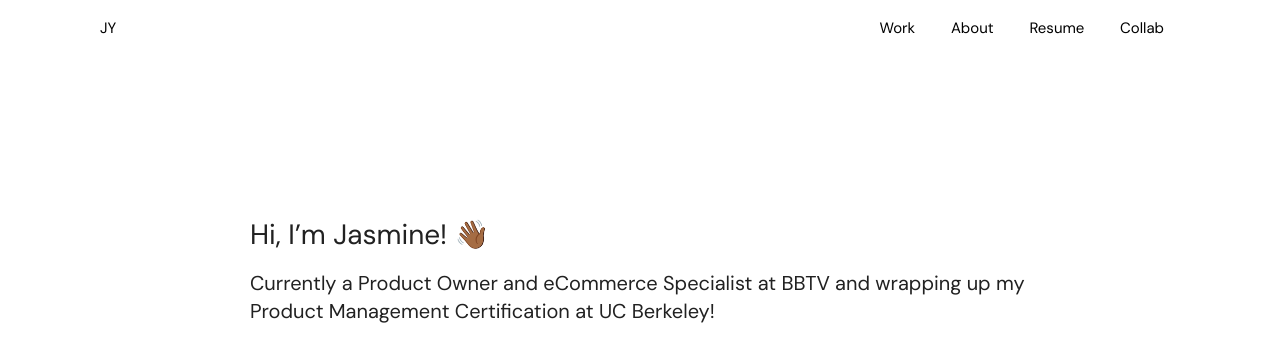
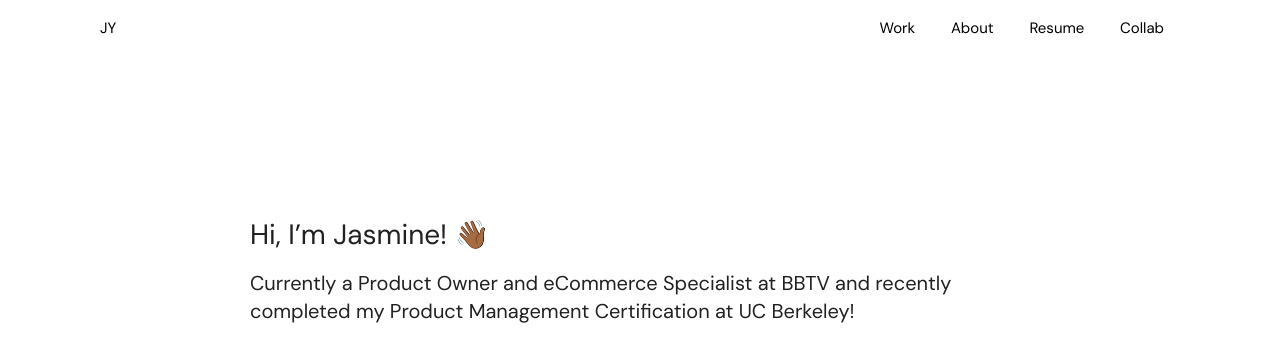
Before and after one commit to jasmineyadeta/jasmineyadeta.github.io, a website: page index.html in a window 1280 px wide. Shown: the top 341 px of the page. Drawn offline with nearby package versions, Linux system fonts and the light colour scheme.

Commit message:
Copy adjustments post certification

```diff
--- a/index.html
+++ b/index.html
@@ -70,7 +70,7 @@
       <!-- INTRO  -->
       <div class="description-main">
       <h1 class="index-heading">Hi, I’m Jasmine!    👋🏾</h1>
-      <p class="index-description">Currently a Product Owner and eCommerce Specialist at BBTV and wrapping up my Product Management Certification at UC Berkeley!</p>
+      <p class="index-description">Currently a Product Owner and eCommerce Specialist at BBTV and recently completed my Product Management Certification at UC Berkeley!</p>
       <p class="index-sub-description">I am always looking to grow my expertise and I build eCommerce sites in my spare time. Shoot me an <a class="link-underline" href="mailto:jasmine.yadeta@gmail.com">email</a> if you want to chat ☕</p>
         <div class="links-wrapper">
           <a href="mailto:jasmine.yadeta@gmail.com"><i class="fa fa-paper-plane fa-2x" aria-hidden="true"></i></a>
```
Also changed, not shown: about.html (+1 -1 lines).
